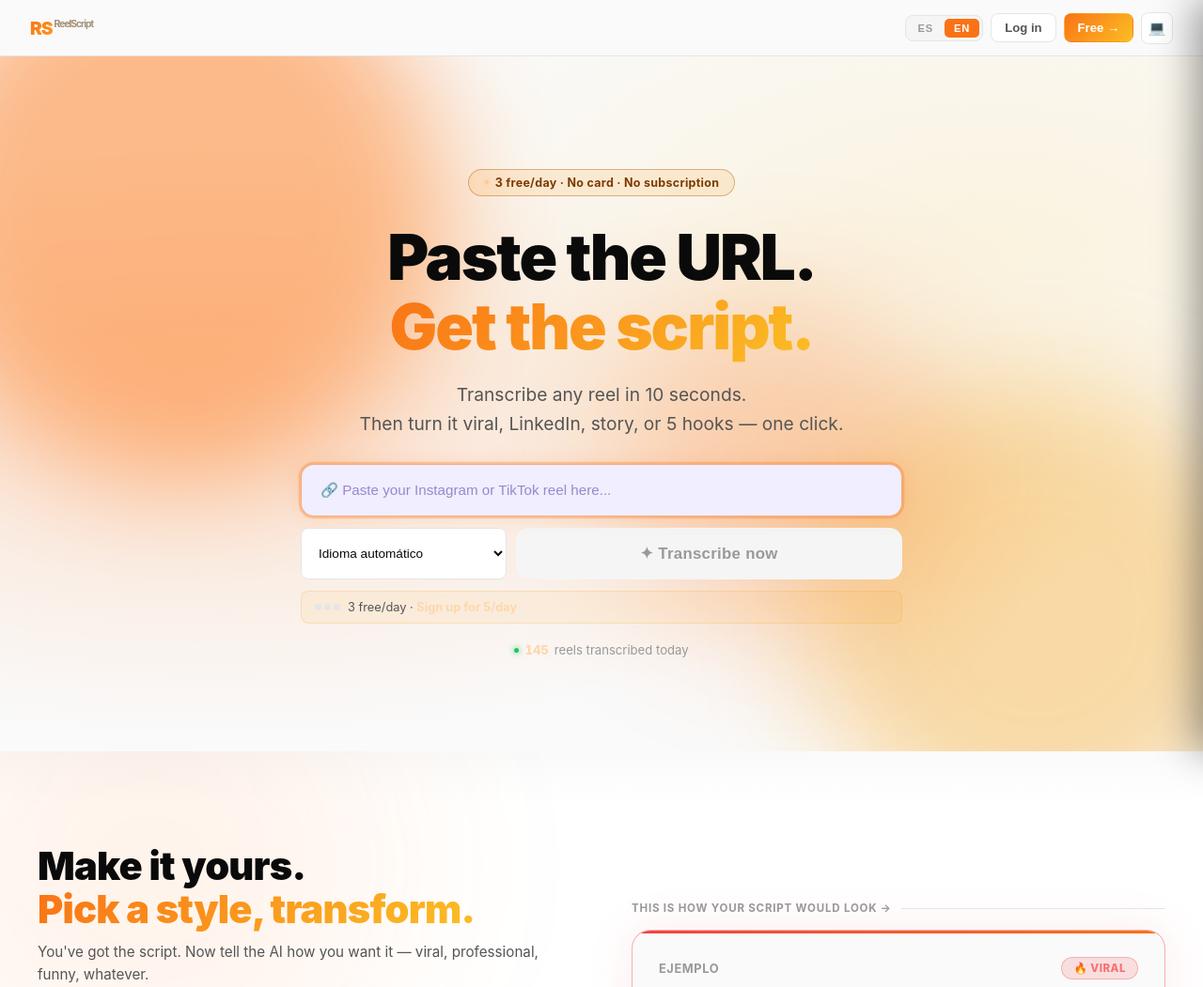
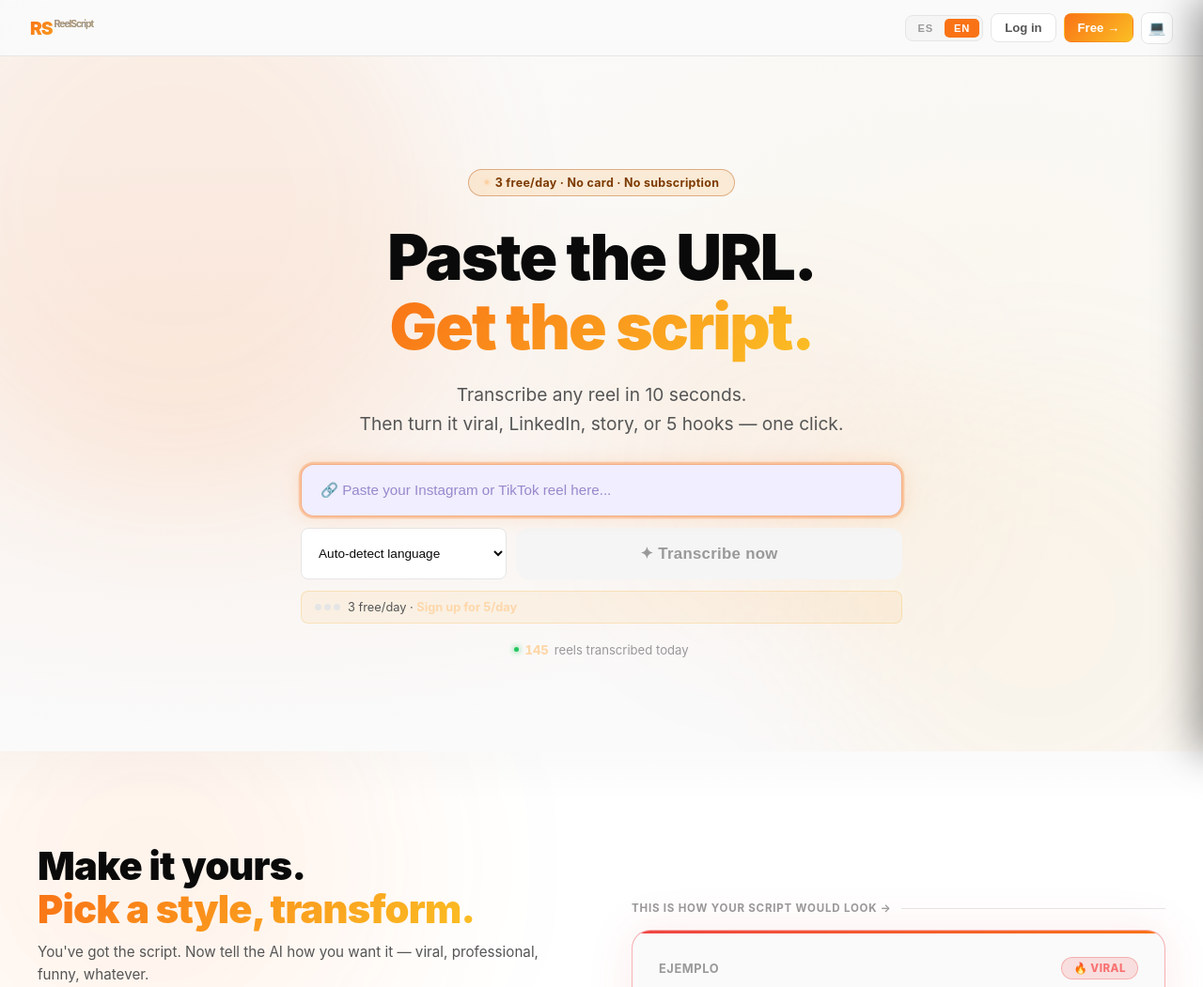
Before and after one commit to DavidBecama/transcriptor, a Flask app: page / in a window 1280 px wide. Shown: the top 1051 px of the page at 94% size. Run offline with Flask 3, Linux system fonts and the light colour scheme.

Commit message:
fix: light mode visibility, hero z-index, full i18n for auth/nav/hero
- Fix light mode blobs washing out hero content (reduced opacity)
- Add z-index to hero children so text sits above blobs
- All hardcoded HTML defaults now EN (matches default lang)
- Auth modal fully translated (title, tabs, labels, buttons)
- Topup modal title translated
- switchTab/submitAuth use LANGS for button text
- Language select options in English

Co-Authored-By: Claude Sonnet 4.6 <noreply@anthropic.com>

```diff
--- a/templates/index.html
+++ b/templates/index.html
@@ -123,6 +123,7 @@
       padding: 80px 20px 60px;
       text-align: center;
     }
+    .hero > *:not(.blobs) { position: relative; z-index: 1; }
 
     /* Animated blobs */
     .blobs { position: absolute; inset: 0; pointer-events: none; overflow: hidden; }
@@ -549,14 +550,14 @@
     }
     .lang-btn.active { background: var(--purple); color: #fff; }
 
-    /* ── Light mode orange blobs — más visibles ─────────────────── */
-    [data-theme="light"] .blobs { opacity: 1; }
-    [data-theme="light"] .blob-1 { opacity: .45; filter: blur(60px); background: #FF6B00; }
-    [data-theme="light"] .blob-2 { opacity: .35; filter: blur(60px); background: #F59E0B; }
-    [data-theme="light"] .blob-3 { opacity: .28; filter: blur(70px); background: #F97316; }
+    /* ── Light mode orange blobs — sutiles ───────────────────────── */
+    [data-theme="light"] .blobs { opacity: .5; }
+    [data-theme="light"] .blob-1 { opacity: .18; filter: blur(80px); background: #FF6B00; }
+    [data-theme="light"] .blob-2 { opacity: .12; filter: blur(80px); background: #F59E0B; }
+    [data-theme="light"] .blob-3 { opacity: .10; filter: blur(90px); background: #F97316; }
     [data-theme="light"] .hero {
-      background: radial-gradient(ellipse at 18% 55%, rgba(255,107,0,.16) 0%, transparent 55%),
-                  radial-gradient(ellipse at 82% 28%, rgba(251,191,36,.13) 0%, transparent 50%),
+      background: radial-gradient(ellipse at 18% 55%, rgba(255,107,0,.06) 0%, transparent 55%),
+                  radial-gradient(ellipse at 82% 28%, rgba(251,191,36,.05) 0%, transparent 50%),
                   var(--bg);
     }
 
@@ -1410,16 +1411,16 @@
     <!-- Language row -->
     <div style="display:flex;gap:10px;margin-bottom:12px">
       <select id="language" style="flex:1;padding:10px 14px;background:var(--surf);border:1.5px solid var(--border);border-radius:var(--rsm);font-size:.85rem;color:var(--text);outline:none;transition:border-color .2s">
-        <option value="">Idioma automático</option>
-        <option value="es">Español</option>
-        <option value="en">Inglés</option>
-        <option value="fr">Francés</option>
-        <option value="pt">Portugués</option>
-        <option value="de">Alemán</option>
-        <option value="it">Italiano</option>
+        <option value="">Auto-detect language</option>
+        <option value="es">Spanish</option>
+        <option value="en">English</option>
+        <option value="fr">French</option>
+        <option value="pt">Portuguese</option>
+        <option value="de">German</option>
+        <option value="it">Italian</option>
       </select>
       <button class="btn-shimmer inactive" id="btnTranscribe" style="flex:2" onclick="doTranscribe()" data-i18n="hero.btn">
-        ✦ Transcribir ahora
+        ✦ Transcribe now
       </button>
     </div>
 
@@ -1907,6 +1908,11 @@ const LANGS = {
     "cta.sub": "Tu primer reel transcrito en menos de 10 segundos.",
     "cta.pill1": "3 gratis al día", "cta.pill2": "Sin suscripción", "cta.pill3": "Saldo sin caducidad",
     "cta.btn": "✦ Probar gratis ahora",
+    "auth.title": "Bienvenido a ReelScript",
+    "auth.sub": "Regístrate gratis y consigue 5 transcripciones + 5 adaptaciones al día.",
+    "auth.login": "Entrar", "auth.register": "Crear cuenta",
+    "auth.email": "Email", "auth.pass": "Contraseña",
+    "topup.title": "Recargar saldo",
     "preview.label": "Así quedaría tu guión →",
     "ex.viral": '<span class="ph">⚡ Nadie te cuenta esto sobre los reels...</span>\n\nLlevo 3 años publicando contenido y acabo de darme cuenta del error que me costó miles de seguidores.\n\nNo es el algoritmo. No es la cámara. Es algo que haces <span class="ph">antes de grabar</span>.\n\nY en los próximos 60 segundos te lo explico todo.\n\n→ <span class="ph">Guarda esto. Lo vas a necesitar.</span>',
     "ex.divertido": '😂 Intenté hacer un reel "serio" y me pasé 20 minutos mirando la pantalla en blanco.\n\nAsí que hice lo de siempre: <span class="ph">empecé hablando como si fuera con un amigo.</span>\n\nResultado: el vídeo más visto de mi cuenta.\n\nMoraleja: deja de intentar sonar importante. <span class="ph">Solo habla.</span>',
@@ -1949,6 +1955,11 @@ const LANGS = {
     "cta.sub": "Your first reel transcribed in under 10 seconds.",
     "cta.pill1": "3 free/day", "cta.pill2": "No subscription", "cta.pill3": "Balance never expires",
     "cta.btn": "✦ Try it free now",
+    "auth.title": "Welcome to ReelScript",
+    "auth.sub": "Sign up free and get 5 transcriptions + 5 adaptations per day.",
+    "auth.login": "Log in", "auth.register": "Create account",
+    "auth.email": "Email", "auth.pass": "Password",
+    "topup.title": "Top up balance",
     "preview.label": "This is how your script would look →",
     "ex.viral": '<span class="ph">⚡ Nobody tells you this about reels...</span>\n\nI\'ve been posting content for 3 years and just realized the mistake that cost me thousands of followers.\n\nIt\'s not the algorithm. It\'s not the camera. It\'s something you do <span class="ph">before you hit record</span>.\n\nAnd in the next 60 seconds I\'ll break it all down.\n\n→ <span class="ph">Save this. You\'ll need it.</span>',
     "ex.divertido": '😂 I tried making a "serious" reel and spent 20 minutes staring at a blank screen.\n\nSo I did what I always do: <span class="ph">started talking like I was with a friend.</span>\n\nResult: the most viewed video on my account.\n\nLesson: stop trying to sound important. <span class="ph">Just talk.</span>',
@@ -2719,7 +2730,8 @@ function switchTab(mode) {
   authMode = mode;
   document.getElementById("tabLogin").classList.toggle("on", mode === "login");
   document.getElementById("tabReg").classList.toggle("on",   mode === "register");
-  document.getElementById("btnAuthOk").textContent = mode === "login" ? "Entrar" : "Crear cuenta";
+  const t = LANGS[currentLang] || LANGS.en;
+  document.getElementById("btnAuthOk").textContent = mode === "login" ? (t["auth.login"] || "Log in") : (t["auth.register"] || "Create account");
   document.getElementById("authPass").autocomplete = mode === "login" ? "current-password" : "new-password";
 }
 
@@ -2729,7 +2741,7 @@ async function submitAuth() {
   const btn   = document.getElementById("btnAuthOk");
   const err   = document.getElementById("authErr");
   err.classList.remove("on");
-  btn.disabled = true; btn.textContent = "Cargando…";
+  btn.disabled = true; btn.textContent = currentLang === "es" ? "Cargando…" : "Loading…";
 
   const res = await fetch(authMode === "login" ? "/auth/login" : "/auth/register", {
     method: "POST", headers: { "Content-Type": "application/json" },
@@ -2738,12 +2750,14 @@ async function submitAuth() {
   const d = await res.json();
   if (!res.ok) {
     err.textContent = d.error; err.classList.add("on");
-    btn.disabled = false; btn.textContent = authMode === "login" ? "Entrar" : "Crear cuenta";
+    const t2 = LANGS[currentLang] || LANGS.en;
+    btn.disabled = false; btn.textContent = authMode === "login" ? (t2["auth.login"] || "Log in") : (t2["auth.register"] || "Create account");
     return;
   }
   closeModal("authOverlay");
   await refreshMe(); loadHistory();
-  showToast(authMode === "login" ? "¡Bienvenido!" : "¡Cuenta creada!");
+  const t3 = LANGS[currentLang] || LANGS.en;
+  showToast(authMode === "login" ? (currentLang === "es" ? "¡Bienvenido!" : "Welcome!") : (currentLang === "es" ? "¡Cuenta creada!" : "Account created!"));
 }
 
 document.addEventListener("keydown", e => {
```
Also changed, not shown: other parts of templates/index.html (+14 -14 lines).
